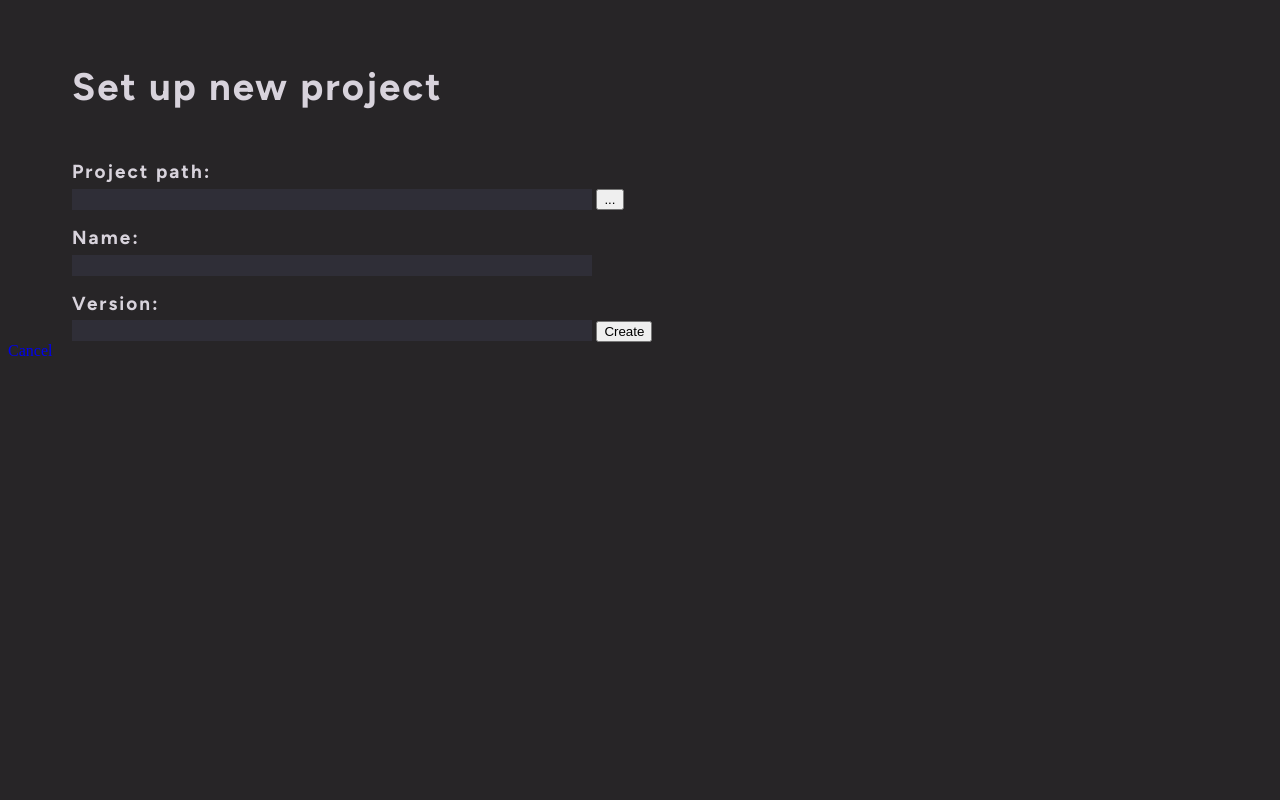
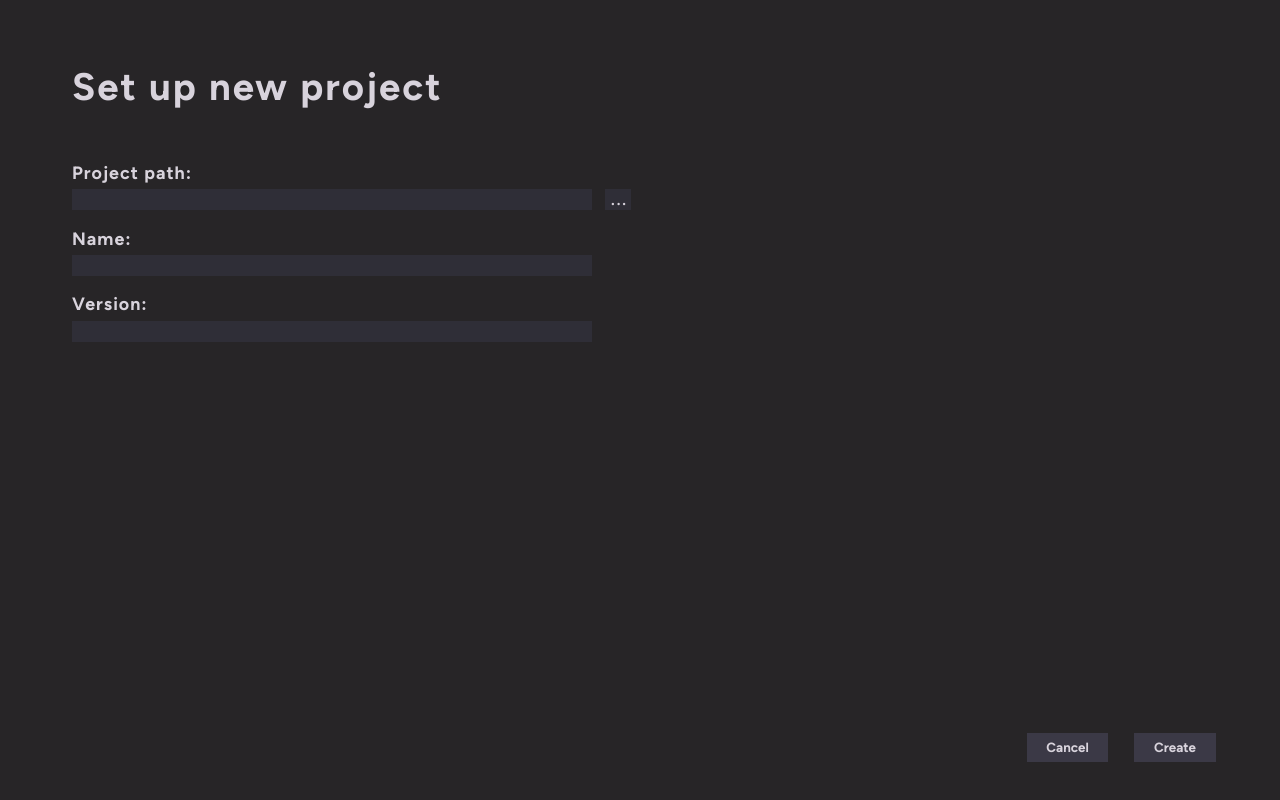
Before and after one commit to SaYMooN0/Made_rust, a website: page src/html/createNewProject.html in a window 1280 px wide. Drawn offline with Linux system fonts and the light colour scheme.

Commit message:
added styles to buttons and warning in the "create new project page"

```diff
--- a/src/css/createNewProject.css
+++ b/src/css/createNewProject.css
@@ -1,14 +1,14 @@
 body {
     background-color: var(--main-backcolor);
 }
-.input-container
-{
+
+.input-container {
     margin-top: 8vh;
     margin-left: 5vw;
 }
-.new-project-header
-{
-    height:  10vh;
+
+.new-project-header {
+    height: 12vh;
     display: inline-block;
     color: var(--main-frontcolor);
     font-family: 'Figtree';
@@ -16,18 +16,23 @@ body {
     font-size: calc(1.8vh + 1.4vw + 6px);
     font-weight: 500;
 }
-.new-project-label
-{
+.new-line{
+    margin-top: -1.1vh;
+    align-items: center;
+    display: flex;
+    height: 3.2vh;
+}
+.new-project-label {
     display: inline-block;
     color: var(--main-frontcolor);
     font-family: 'Figtree';
-    letter-spacing: 2px;
-    font-size: calc(0.95vh + 0.65vw + 3px);
+    letter-spacing: 1px;
+    font-size: calc(0.9vh + 0.6vw + 3px);
     font-weight: 200;
     margin-top: 2vh;
 }
-.new-project-input
-{
+
+.new-project-input {
     height: calc(1.5vh + 7px);
     width: calc(38vw + 30px);
     background-color: var(--second-backcolor);
@@ -38,7 +43,80 @@ body {
     font-weight: 300;
     color: var(--main-frontcolor);
 }
+
 input:focus {
     outline: none;
     background-color: var(--third-backcolor);
-  }
+}
+
+.open-file-explorer-btn {
+    height: calc(1.7vh + 7px);
+    width: 2vw;
+    align-self: center;
+    background-color: var(--second-backcolor);
+    border: none;
+    margin-top: 0.7vh;
+    margin-left: 1vw;
+    color: var(--main-frontcolor);
+    font-size: calc(0.5vh + 0.7vw + 2px) ;
+    font-weight: 900;
+    letter-spacing: 2px;
+    font-family: 'Figtree';
+    padding-left: 9px;
+    display: flex;
+    justify-content: center;
+    align-items: center;
+}
+.open-file-explorer-btn:hover
+{
+    background-color: var(--third-backcolor);
+    cursor: pointer;
+}
+.create-btn{
+    position: absolute;
+    bottom: 4.8vh;
+    right: 5vw;
+    height: 3.6vh;
+    width: 6.4vw;
+    background-color: var(--third-backcolor);
+    border: none;
+    font-family: 'Figtree';
+    font-size: calc(0.3vh + 0.7vw + 2px);
+    font-weight: 200;
+    color: var(--main-frontcolor);
+}
+.create-btn:hover
+{
+    background-color: var(--second-brightcolor);
+    cursor: pointer;
+}
+.cancel-btn
+{
+    position: absolute;
+    bottom: 4.8vh;
+    right: calc(6.4vw + 7vw);
+    height: 3.6vh;
+    width: 6.4vw;
+    background-color: var(--third-backcolor);
+    display: flex;
+    justify-content: center;
+    align-items: center;
+    font-family: 'Figtree';
+    font-size: calc(0.3vh + 0.7vw + 2px);
+    font-weight: 200;
+    color: var(--main-frontcolor);
+}
+.cancel-btn:hover
+{
+    background-color: var(--second-brightcolor);
+    cursor: pointer;
+}
+.warning
+{
+    font-family: 'Figtree';
+    color: var( --warning-color-main);
+    font-size: calc(0.4vh + 0.8vw + 3px);
+    font-weight: 200;
+    width: 60vw;
+    margin-top: -1vh;
+}
--- a/src/html/createNewProject.html
+++ b/src/html/createNewProject.html
@@ -13,20 +13,17 @@
 <body>
     <form class="input-container" id="newProjectForm">
         <header class="new-project-header">Set up new project</header>
-        </br>
-        <label class="new-project-label">Project path: </label>
-        </br>
-        <input class="new-project-input" type="text" id="path-input" name="path" required autocomplete="off">
-        <button id="openFileExplorerBtn" type="button">...</button>
-        </br>
-        <label id="warning" class="new-project-warning"></label>
-        <label class="new-project-label">Name: </label>
-        </br>
-        <input class="new-project-input" type="text" id="name-input" name="name" required autocomplete="off">
-        </br>
-        <label class="new-project-label">Version: </label>
-        </br>
-        <input class="new-project-input" type="text" id="version-input" name="version" required autocomplete="off" />
+        <p class="new-line"><label class="new-project-label">Project path: </label></p>
+        <p class="new-line">
+            <input class="new-project-input" type="text" id="path-input" name="path" required autocomplete="off">
+            <button id="openFileExplorerBtn" class="open-file-explorer-btn" type="button">...</button>
+        </p>
+        <p id="warning" class="warning"></p>
+        <p class="new-line"> <label class="new-project-label">Name: </label> </p>
+        <p class="new-line"><input class="new-project-input" type="text" id="name-input" name="name" required autocomplete="off"> </p>
+        <p class="new-line"> <label class="new-project-label">Version: </label>  </p>
+        <p class="new-line"> <input class="new-project-input" type="text" id="version-input" name="version" required autocomplete="off" /></p>
+
         <button class="create-btn" type="submit">Create</button>
     </form>
 
--- a/src/js/createNewProject.js
+++ b/src/js/createNewProject.js
@@ -8,9 +8,10 @@ function addEvents() {
         if (nameAndVersionObject != "-1") {
             document.getElementById("name-input").value = nameAndVersionObject.toString().split('|')[1];
             document.getElementById("version-input").value = nameAndVersionObject.toString().split('|')[0];
+            document.getElementById("warning").innerHTML="";
         }
         else {
-            document.getElementById("warning").innerHTML = "Warning</br>"
+            document.getElementById("warning").innerHTML = "!Warning! The folder with the modpack that you are trying to open is most likely created not with CurseForge. For better performance and to avoid errors in Made and the modpack itself, it is recommended to recreate your modpack using CurseForge</br>"
         }
     });
     const form = document.getElementById('newProjectForm');
--- a/src/themes_css/dark.css
+++ b/src/themes_css/dark.css
@@ -8,6 +8,6 @@
     --main-brightcolor: #8B6CD4;
     --second-brightcolor: #7E54D5;
     --third-brightcolor: #5A39AD;
-    --warning-color-main:#930336;
+    --warning-color-main:#7E032A;
     --warning-color-bright:#930336;
   }
--- a/src/themes_css/light.css
+++ b/src/themes_css/light.css
@@ -8,5 +8,6 @@
     --main-brightcolor: #171020;
     --second-brightcolor: #222b48;
     --third-brightcolor: #262d4a;
-    --warning-color:#930336;
+    --warning-color-main:#7E032A;
+    --warning-color-bright:#930336;
   }
```
